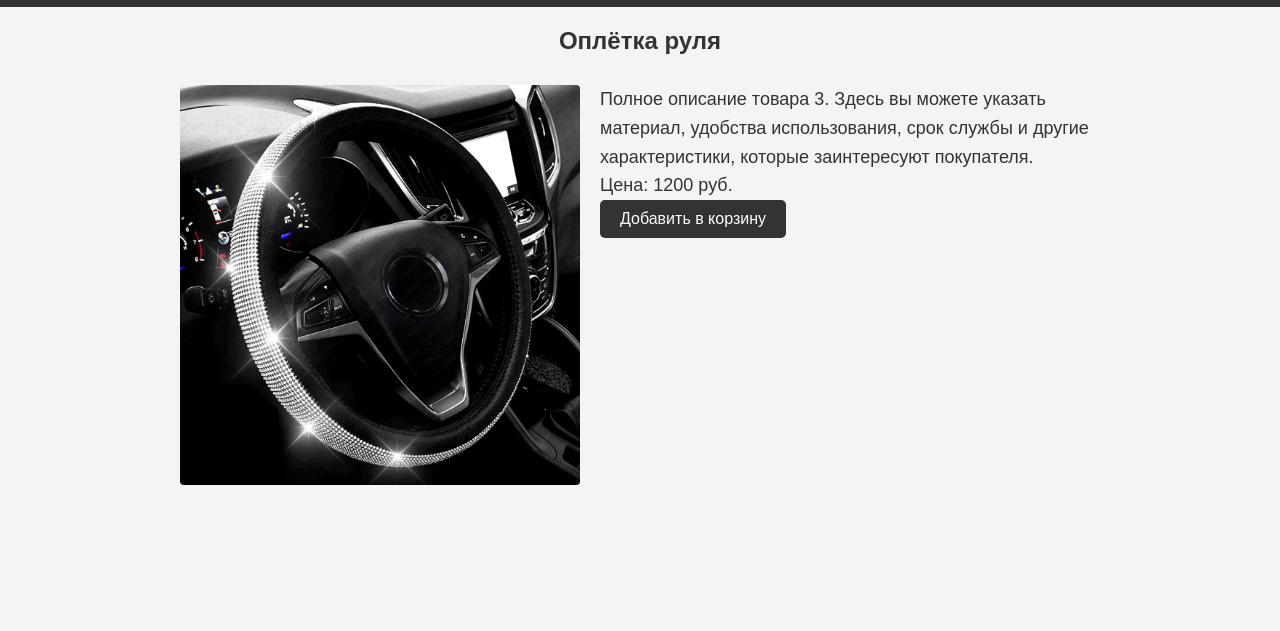
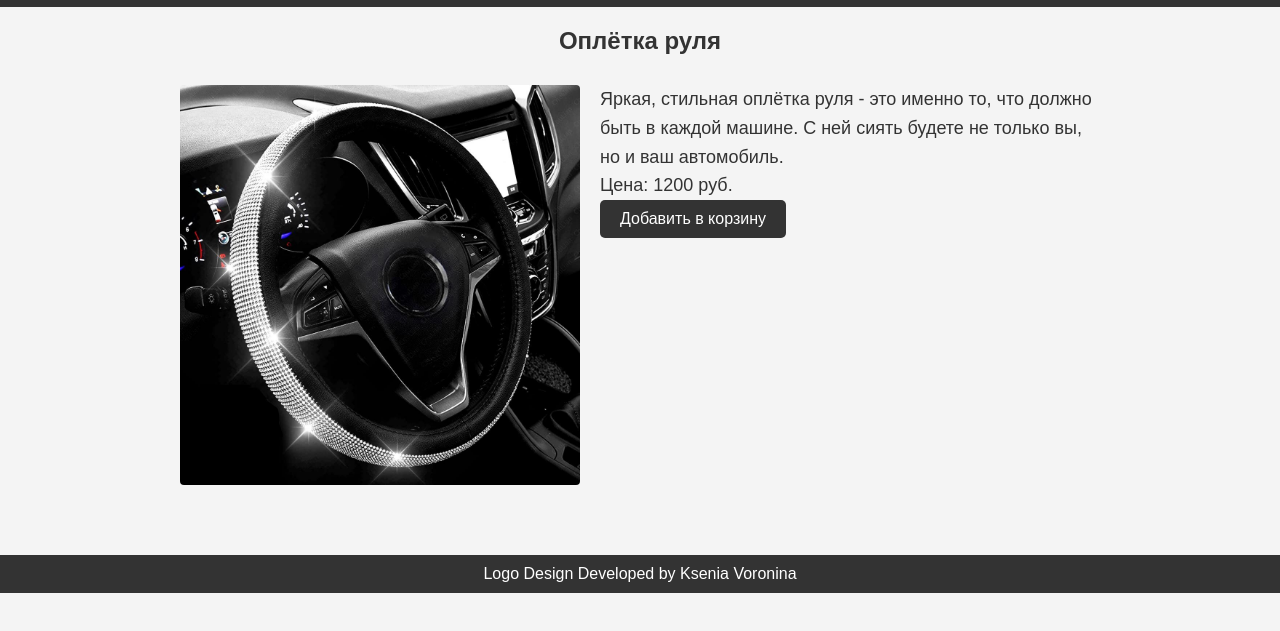
Before and after one commit to kalitka4/nashslon, a plain HTML site: page product3.html in a window 1280 px wide. Shown: the part 97-728 px from the top of the page. Drawn offline with Linux system fonts and the light colour scheme.

Commit message:
Update product3.html

```diff
--- a/product3.html
+++ b/product3.html
@@ -88,13 +88,16 @@
     <div class="product-detail">
         <img src="img/product3.jpg" alt="Пример товара 3">
         <div>
-            <p>Полное описание товара 3. Здесь вы можете указать материал, удобства использования, срок службы и другие характеристики, которые заинтересуют покупателя.</p>
+            <p>Яркая, стильная оплётка руля - это именно то, что должно быть в каждой машине. С ней сиять будете не только вы, но и ваш автомобиль.</p>
             <p>Цена: 1200 руб.</p>
             <button onclick="addToCart('Оплётка руля', 1200)">Добавить в корзину</button>
         </div>
     </div>
 </main>
 
+ <footer>
+    Logo Design Developed by Ksenia Voronina
+</footer>
 
 <script>
     function addToCart(name, price) {
@@ -112,5 +115,7 @@
     }
 </script>
 
+
+
 </body>
 </html>
```
